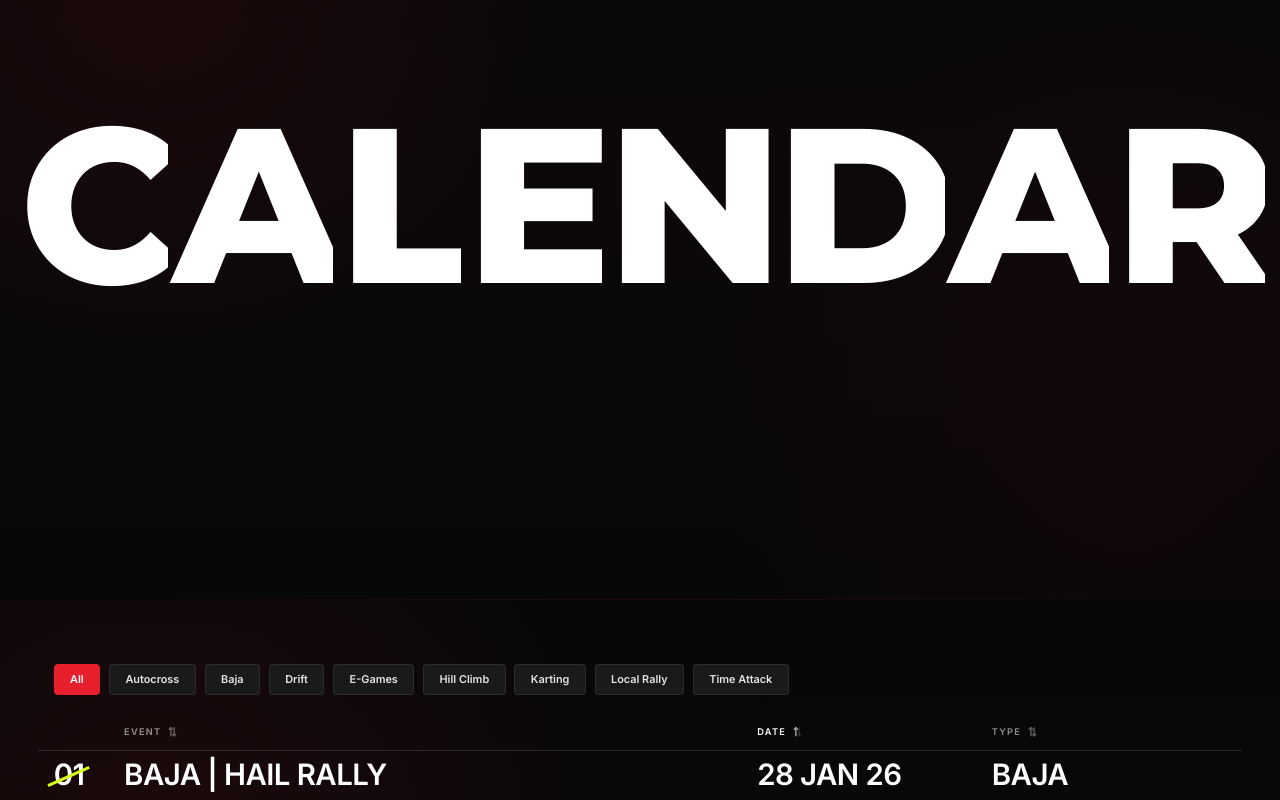
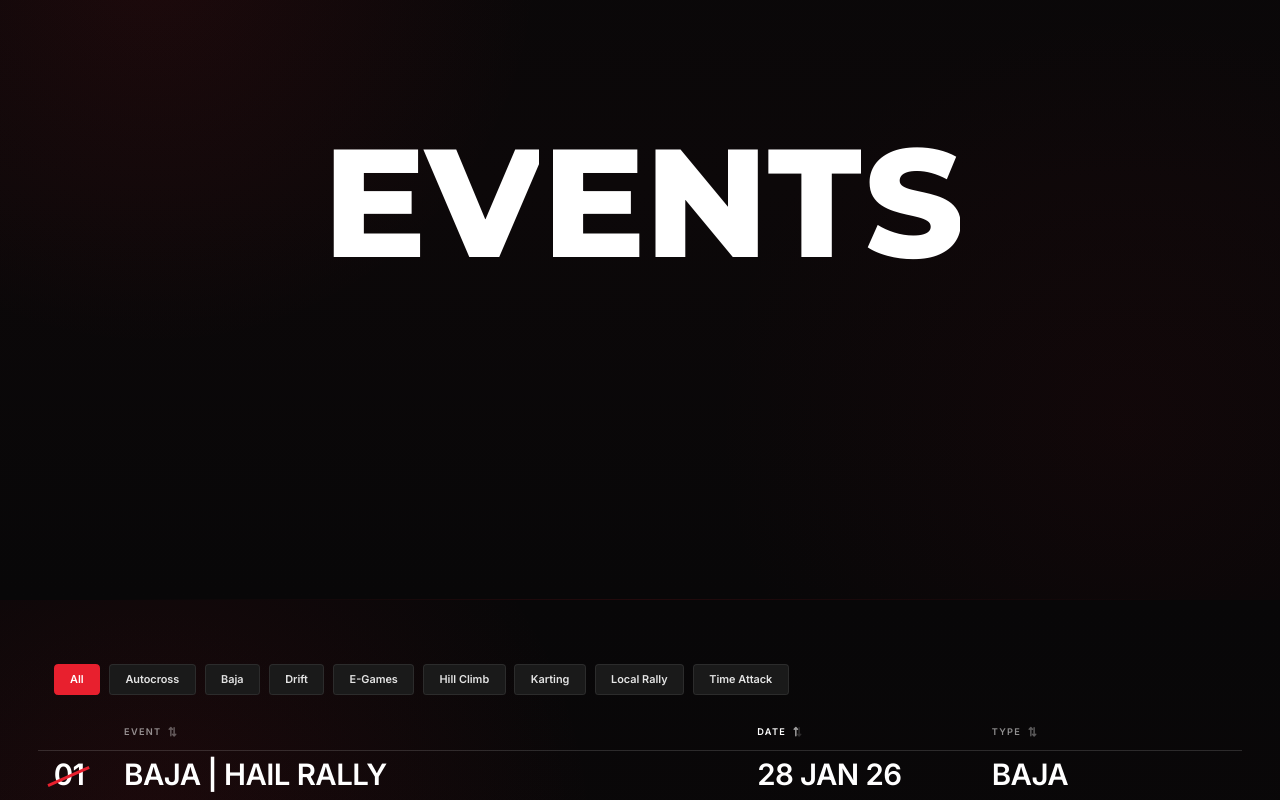
Before and after one commit to Laibailyas/SaudiToyota, a plain HTML site: page calendar.html in a window 1280 px wide. Shown: the part 200-1000 px from the top of the page. Drawn offline with Linux system fonts and the light colour scheme; a web font is replaced by a local one.

Commit message:
calender

```diff
--- a/calendar.html
+++ b/calendar.html
@@ -35,12 +35,12 @@ nav{position:absolute;z-index:5}
 /* ===== Section 1: CALENDAR title ===== */
 .cal{position:relative;width:100%;height:100vh;min-height:45.8vw;background:#070707;overflow:hidden}
 .cal .stick{position:relative;height:100%;display:flex;align-items:center;justify-content:center;padding:0 1.2vw}
-.cal h1{position:relative;z-index:2;display:flex;justify-content:center;width:100%;font-family:Montserrat,Arial,sans-serif;font-weight:800;font-size:17.2vw;line-height:.92;letter-spacing:-.045em;text-transform:uppercase;white-space:nowrap}
+.cal h1{position:relative;z-index:2;display:flex;justify-content:center;width:100%;font-family:Montserrat,Arial,sans-serif;font-weight:800;font-size:12vw;line-height:.92;letter-spacing:-.045em;text-transform:uppercase;white-space:nowrap}
 .ch2{display:inline-block;overflow:hidden;padding:.06em .02em .02em}
 .ch2 i{display:block;font-style:normal;transform:translateY(112%);animation:up 1.05s cubic-bezier(.22,1,.36,1) forwards;animation-delay:calc(.25s + var(--i)*.09s)}
 @keyframes up{to{transform:translateY(0)}}
 @media(prefers-reduced-motion:reduce){.ch2 i{animation:none;transform:none}}
-@media(max-width:700px){.cal h1{font-size:17vw}}
+@media(max-width:700px){.cal h1{font-size:12vw}}
 
 /* ===== Section 2: Event calendar table ===== */
 .sched{position:relative;background:#070707;padding:5vw 3vw 8vw;overflow:hidden}
@@ -56,9 +56,9 @@ nav{position:absolute;z-index:5}
 .sched .hd button.on.asc svg path:last-child{opacity:.25}.sched .hd button.on.desc svg path:first-child{opacity:.25}
 .sched .row{position:relative;padding:.6vw 1.2vw;border-bottom:1px solid rgba(255,255,255,.1);font-family:Inter,Arial,sans-serif;font-weight:700;font-size:2.3vw;line-height:1.15;letter-spacing:-.02em;text-transform:uppercase;color:#fff;cursor:default;transition:background .18s ease,color .18s ease}
 .sched .row .n{position:relative;display:inline-block;width:max-content}
-.sched .row.done .n:after{content:"";position:absolute;left:-.25em;right:-.25em;top:50%;height:.09em;background:#d6ff1f;transform:rotate(-24deg);transform-origin:center}
-.sched .row:hover{background:#d6ff1f;color:#050505}
-.sched .row:hover .n:after{background:#050505}
+.sched .row.done .n:after{content:"";position:absolute;left:-.25em;right:-.25em;top:50%;height:.09em;background:#e8202e;transform:rotate(-24deg);transform-origin:center}
+.sched .row:hover{background:#e8202e;color:#fff}
+.sched .row:hover .n:after{background:#fff}
 .sched .row .ev{padding-right:2vw}
 .sched .row .dt,.sched .row .ty{white-space:nowrap}
 .sched .empty{padding:3vw 1.2vw;color:rgba(255,255,255,.5);font-size:1.2vw}
@@ -330,7 +330,7 @@ html,body{background:#090708}
 <a href="Gallery/gallery.html"><svg viewBox="0 0 24 24" style="fill:#fff;stroke:none"><path d="M3 8a3 3 0 0 1 3-3h12a3 3 0 0 1 3 3v8a3 3 0 0 1-3 3H6a3 3 0 0 1-3-3z"/><path d="M10 9.5v5l4.5-2.5z" style="fill:#0b1218"/></svg>Gallery</a>
 <a class="lang" href="#">العربية <span class="flag"></span></a>
 </div></nav>
-<section class="cal" id="reveal"><div class="stick"><h1 aria-label="Calendar"><span class="ch2"><i style="--i:0">C</i></span><span class="ch2"><i style="--i:1">A</i></span><span class="ch2"><i style="--i:2">L</i></span><span class="ch2"><i style="--i:3">E</i></span><span class="ch2"><i style="--i:4">N</i></span><span class="ch2"><i style="--i:5">D</i></span><span class="ch2"><i style="--i:6">A</i></span><span class="ch2"><i style="--i:7">R</i></span></h1></div></section>
+<section class="cal" id="reveal"><div class="stick"><h1 aria-label="Events"><span class="ch2"><i style="--i:0">E</i></span><span class="ch2"><i style="--i:1">V</i></span><span class="ch2"><i style="--i:2">E</i></span><span class="ch2"><i style="--i:3">N</i></span><span class="ch2"><i style="--i:4">T</i></span><span class="ch2"><i style="--i:5">S</i></span></h1></div></section>
 <section class="sched" id="schedule">
   <div class="tabs" id="tabs"></div>
   <div class="hd" id="hd"><span></span>
```
